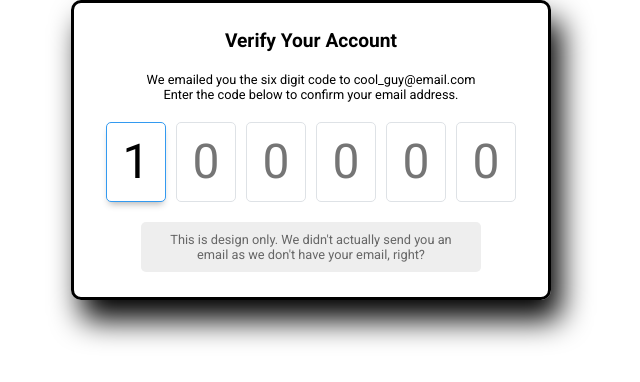
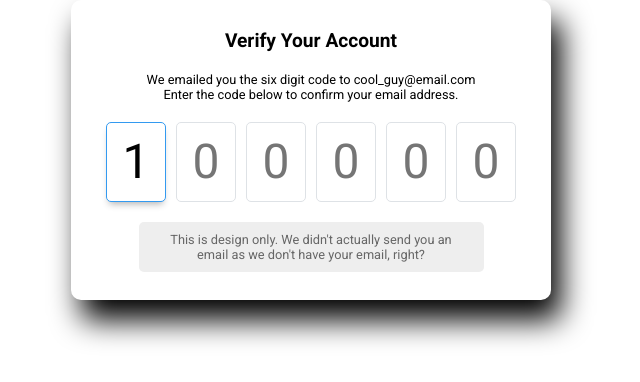
Before and after one commit to darshansaini/Verify_Email, a plain HTML site: page index.html in a window 1280 px wide. Shown: the whole page, without its empty margins (329-969 px from the left). Drawn offline with Linux system fonts and the light colour scheme.

Commit message:
removing border

```diff
--- a/index.html
+++ b/index.html
@@ -29,7 +29,7 @@ body{
   gap:20px;
   justify-content:center;
   align-items:center;
-  border:3px solid black;
+  border:0px solid black;
   border-radius:10px;
   box-shadow: 10px 20px 30px black;
 }
```
